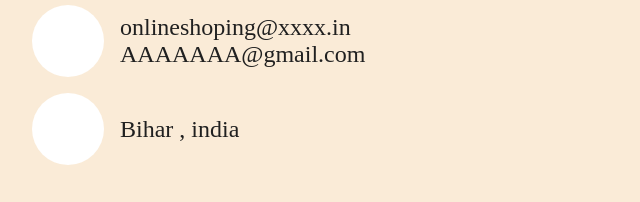
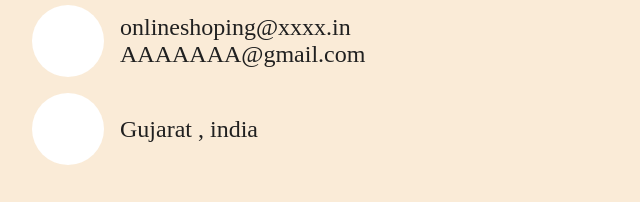
Before and after one commit to URVESH1121/online-shopping, a plain HTML site: page index.html in a window 1280 px wide. Shown: the part 1674-1876 px from the top of the page, 640-1280 px from the left. Drawn offline with Linux system fonts and the light colour scheme; some icons are missing.

Commit message:
Update index.html

```diff
--- a/index.html
+++ b/index.html
@@ -80,7 +80,7 @@
             </div>
             <div class="info">
              <i class="fas fa-map-marker-alt"></i>
-                <p> Bihar , india  </p>
+                <p> Gujarat , india  </p>
             </div>
         </div>
 
```
